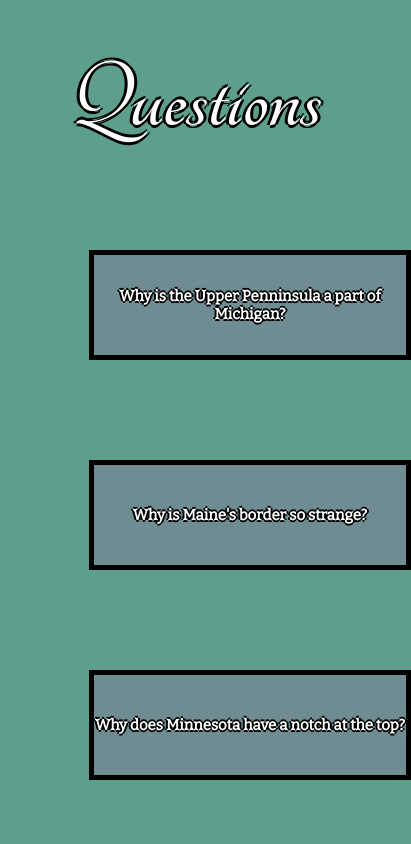
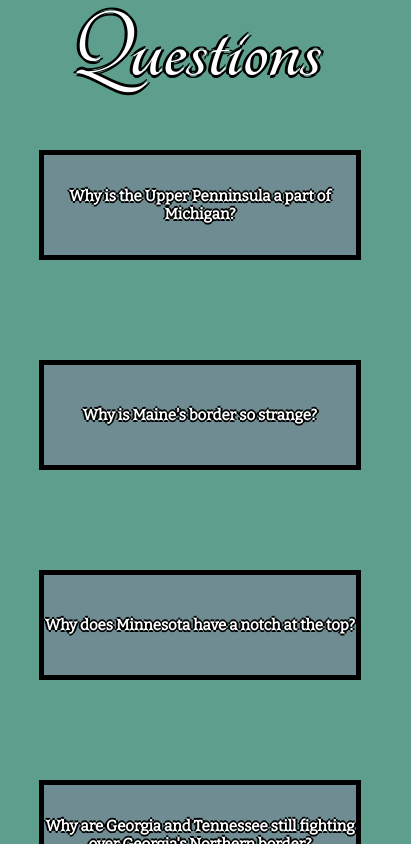
Before and after one commit to mjm5vp/stateShapes2, a React (Create React App) app: page /questions in a window 390 px wide. Shown: the top 844 px of the page, 411 px wide, since content can reach past the window. Built offline with nearby package versions, Linux system fonts and the light colour scheme.

Commit message:
mobile margin fix

```diff
--- a/src/Questions.css
+++ b/src/Questions.css
@@ -1,7 +1,7 @@
 
 .questionsContainer{
-  width: 100%;
-
+  width: 80%;
+  margin: 0 auto;
 }
 .questionsTitleContainer{
   width: 100%;
@@ -9,7 +9,7 @@
 
 }
 .questionsTitle{
-  margin: 50px;
+  /*margin: 50px;*/
   font-size: 100px;
   font-family: 'Tangerine', cursive;
   font-weight: 800;
@@ -22,11 +22,12 @@
   flex-direction: column;
   flex-wrap: wrap;
   align-items: center;
-  width: 80%;
-  margin: 0% 10% 0% 10%;
+  width: 100%;
+  margin: 0%;
 }
 
 .question{
+  width: 100%;
   text-decoration: none;
   top: 50%;
   color: white;
@@ -37,7 +38,7 @@
   height: 100px;
   width: 100%;
   color: black;
-  margin: 50px 50px 50px 50px;
+  margin: 50px 0px;
   font-size: 30px;
   text-align: center;
   border: 5px solid black;
```
Also changed, not shown: 6 other files (tests, documents, lock files or other folders).
